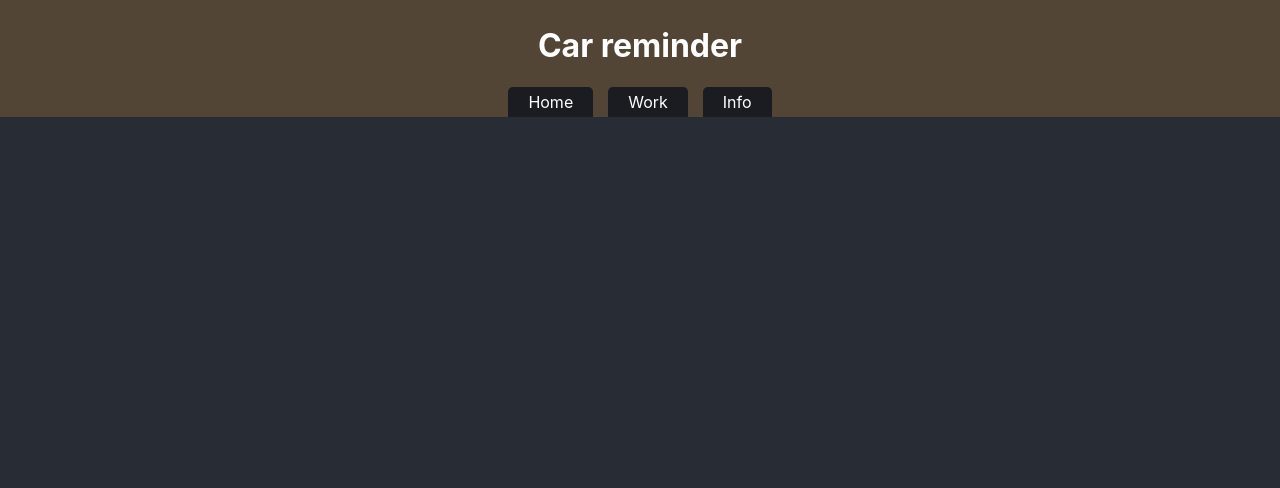
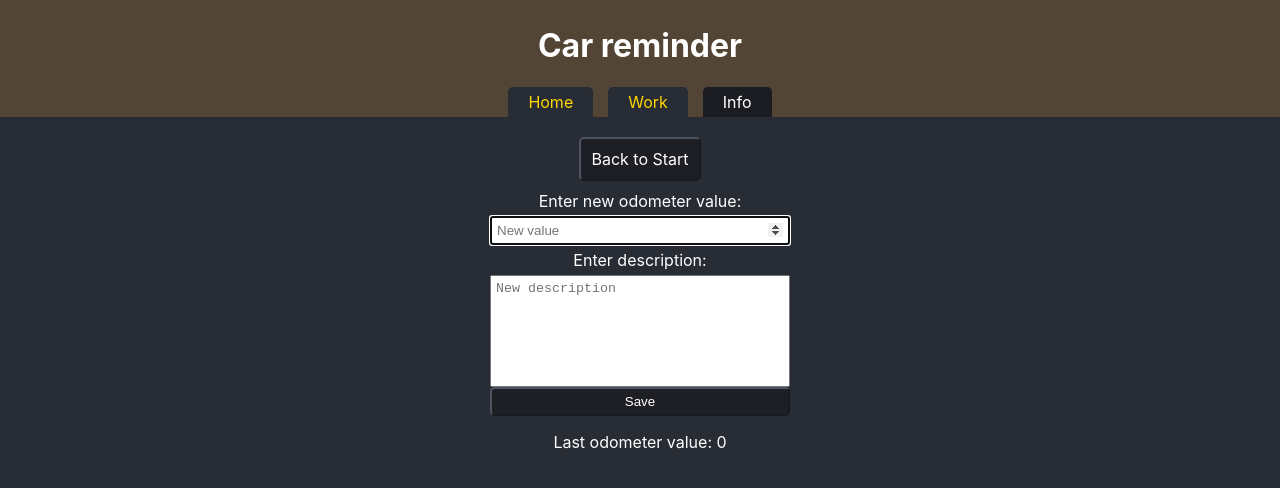
Before and after one commit to PavelPleshkov/car-reminder, a React (Create React App) app: page /car-reminder/work in a window 1280 px wide. Shown: the top 488 px of the page. Built offline with nearby package versions, Linux system fonts and the light colour scheme.

Commit message:
fix: fix path

```diff
--- a/package.json
+++ b/package.json
@@ -2,11 +2,13 @@
   "name": "car-reminder",
   "version": "0.1.0",
   "private": true,
+  "homepage": "https://pavelpleshkov.github.io/car-reminder/",
   "dependencies": {
     "@testing-library/dom": "^10.4.0",
     "@testing-library/jest-dom": "^6.6.3",
     "@testing-library/react": "^16.2.0",
     "@testing-library/user-event": "^13.5.0",
+    "gh-pages": "^6.3.0",
     "react": "^19.0.0",
     "react-dom": "^19.0.0",
     "react-router-dom": "^7.2.0",
@@ -18,7 +20,9 @@
     "start": "react-scripts start",
     "build": "react-scripts build",
     "test": "react-scripts test",
-    "eject": "react-scripts eject"
+    "eject": "react-scripts eject",
+    "deploy": "gh-pages -d build",
+    "predeploy": "npm run build"
   },
   "eslintConfig": {
     "extends": [
--- a/src/App.jsx
+++ b/src/App.jsx
@@ -56,9 +56,9 @@ function App() {
         <Header />
         <main className='main'>
           <Routes>
-            <Route path='' element={<StartPage odometer={odometer} lastDate={odometer ? odometerHistory[odometerHistory.length - 1].date : ''} />} />
-            <Route path='/work' element={<WorkPage odometer={odometer} odometerHistory={odometerHistory} onSubmit={handleOdometerSubmit}/>} />
-            <Route path='/info' element={<Info odometer={odometer} lastWork={work}/>} />
+            <Route path='/car-reminder' element={<StartPage odometer={odometer} lastDate={odometer ? odometerHistory[odometerHistory.length - 1].date : ''} />} />
+            <Route path='/car-reminder/work' element={<WorkPage odometer={odometer} odometerHistory={odometerHistory} onSubmit={handleOdometerSubmit}/>} />
+            <Route path='/car-reminder/info' element={<Info odometer={odometer} lastWork={work}/>} />
           </Routes>
         </main>
       </div>
--- a/src/Components/pageComponents/Header.jsx
+++ b/src/Components/pageComponents/Header.jsx
@@ -7,9 +7,9 @@ function Header() {
     <header className={s.header}>
         <h1>Car reminder</h1>
         <nav className={s.nav}>
-          <NavLink to='' className={({isActive})=> isActive ? s.link + ' ' + s.active : s.link}>Home</NavLink>
-          <NavLink to='/work' className={({isActive})=> isActive ? s.link + ' ' + s.active : s.link}>Work</NavLink>
-          <NavLink to='/info' className={({isActive})=> isActive ? s.link + ' ' + s.active : s.link}>Info</NavLink>
+          <NavLink to='/car-reminder/' className={({isActive})=> isActive ? s.link + ' ' + s.active : s.link}>Home</NavLink>
+          <NavLink to='/car-reminder/work' className={({isActive})=> isActive ? s.link + ' ' + s.active : s.link}>Work</NavLink>
+          <NavLink to='/car-reminder/info' className={({isActive})=> isActive ? s.link + ' ' + s.active : s.link}>Info</NavLink>
         </nav>
       </header>
   )
--- a/src/Components/pages/StartPage.jsx
+++ b/src/Components/pages/StartPage.jsx
@@ -15,7 +15,7 @@ function StartPage({odometer, lastDate}) {
       </div> */}
       {/* <StartButton onClick={onClick}></StartButton> */}
       {/* <NavLink to='/work' className={({isActive})=> isActive ? s.active : undefined}>Work</NavLink> */}
-      <NavButton className='startBtn' path='/work' text='Add new record' />
+      <NavButton className='startBtn' path='/car-reminder/work' text='Add new record' />
       <p className={s.lastOdometer}>Last record: {odometer} km   {lastDate}</p>
     </div>
   )
--- a/src/Components/pages/WorkPage.jsx
+++ b/src/Components/pages/WorkPage.jsx
@@ -15,7 +15,7 @@ function WorkPage({odometer, odometerHistory, onSubmit}) {
       </div> */}
       {/* <BackButton onClick={onClick}></BackButton> */}
       {/* <NavLink to='/' className={({isActive})=> isActive ? s.active : undefined}>Home</NavLink> */}
-      <NavButton className='backBtn' path='/' text='Back to Start' />
+      <NavButton className='backBtn' path='/car-reminder/' text='Back to Start' />
       <div className="workPlace">
         {/* <Odometer onChange={saveOdometer}></Odometer> */}
         <Odometer className={s.odometer} odometer={odometer} onSubmit={onSubmit} />
```
Also changed, not shown: 1 other file (tests, documents, lock files or other folders).
